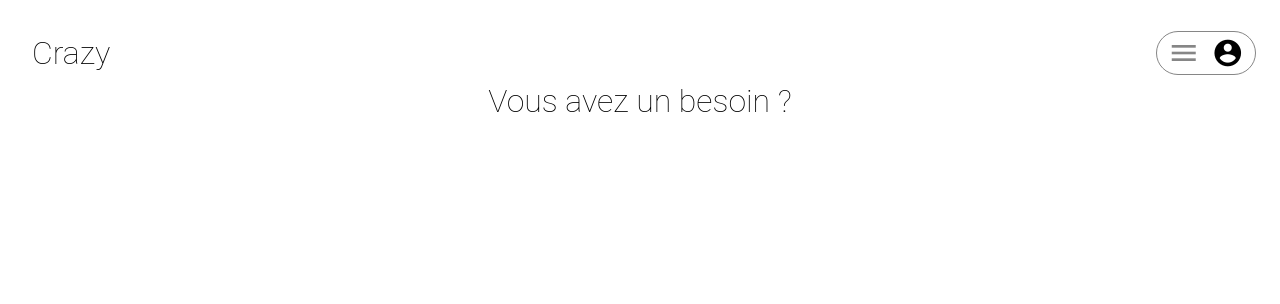
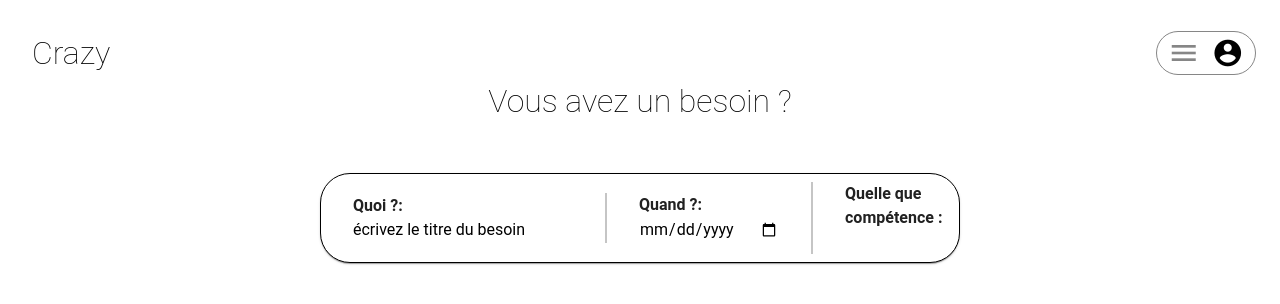
Before and after one commit to Mape57/crazy_charly_day_2025, a Vue app in the folder frontend/: page / in a window 1280 px wide. Shown: the top 304 px of the page. Built offline with nearby package versions, Linux system fonts and the light colour scheme.

Commit message:
composant BarForm

```diff
--- /dev/null
+++ b/frontend/src/components/BarFormComponent.vue
@@ -0,0 +1,86 @@
+<script setup>
+defineProps({
+  fields: Array,
+  save: String,
+})
+</script>
+
+<template>
+<v-card>
+  <template v-for="field in fields">
+    <div class="input">
+      <label>{{ field.name }}</label>
+      <input
+          v-if="field.type === 'text' || field.type === 'date'"
+          :type="field.type"
+          v-model="field.model"
+          :placeholder="field.label"
+          :required="field.required"
+          class="no-border"
+      />
+      <select
+          v-else-if="field.type === 'select'"
+          v-model="field.model"
+          :required="field.required"
+          class="no-border"
+      >
+        <option value="" selected>{{ field.label }}</option>
+        <option v-for="item in field.items" :key="item" :value="item">
+          {{ item }}
+        </option>
+      </select>
+    </div>
+  </template>
+  <v-btn color="#45FF30">{{ save }}</v-btn>
+</v-card>
+</template>
+
+<style scoped>
+.no-border .v-input__control {
+  border: none !important;
+}
+.v-card{
+  display: flex;
+  justify-content: space-around;
+  align-items: center;
+  border-style: solid;
+  border-width: 1px;
+  border-color: black;
+  border-radius: 30px;
+  margin-left: 20em;
+  margin-right: 20em;
+  margin-top: 3em;
+  padding-top: 0.5em;
+  padding-bottom: 0.5em;
+}
+
+.v-btn{
+  margin: 1em;
+  border-style: solid;
+  border-width: 0.01em;
+  border-color: black;
+  border-radius: 17px;
+  padding-top: 1em;
+  padding-bottom: 2em;
+}
+
+.input{
+  display: flex;
+  flex-direction: column;
+  padding-right: 2em;
+  padding-left: 2em;
+}
+
+.input:not(:nth-child(2)) {
+  border-left: 2px solid #C5C5C5;
+}
+
+label{
+  font-weight: bold;
+}
+
+.input input::placeholder,
+.input select::placeholder {
+  color: black;
+}
+</style>
--- a/frontend/src/views/HomeView.vue
+++ b/frontend/src/views/HomeView.vue
@@ -1,12 +1,21 @@
 <script setup>
 import HeaderComponent from "@/components/HeaderComponent.vue";
 import { ref } from "vue";
+import BarFormComponent from "@/components/BarFormComponent.vue";
 
 const title = ref('Vous avez un besoin ?');
 const icons = ref([
   { name: 'mdi-menu', size: 'x-large', color: '#868686' },
   { name: 'mdi-account-circle', size: 'x-large', class: 'ml-3' }
 ]);
+
+const fields = ref([
+  { type: 'text', label: 'écrivez le titre du besoin', name: 'Quoi ?:', required: true },
+  { type: 'date', label: '../../../', name: 'Quand ?:', required: true },
+  { type: 'select', label: 'Compétences', name: 'Quelle que compétence :', items: ['Type 1', 'Type 2', 'Type 3'], required: true }
+]);
+
+const save = ref('Créer un besoins');
 
 const logo = ref('Crazy');
 </script>
@@ -25,6 +34,7 @@ const logo = ref('Crazy');
       </v-icon>
     </template>
   </HeaderComponent>
+  <BarFormComponent :fields="fields" :save="save" />
 </template>
 
 <style scoped>
```
